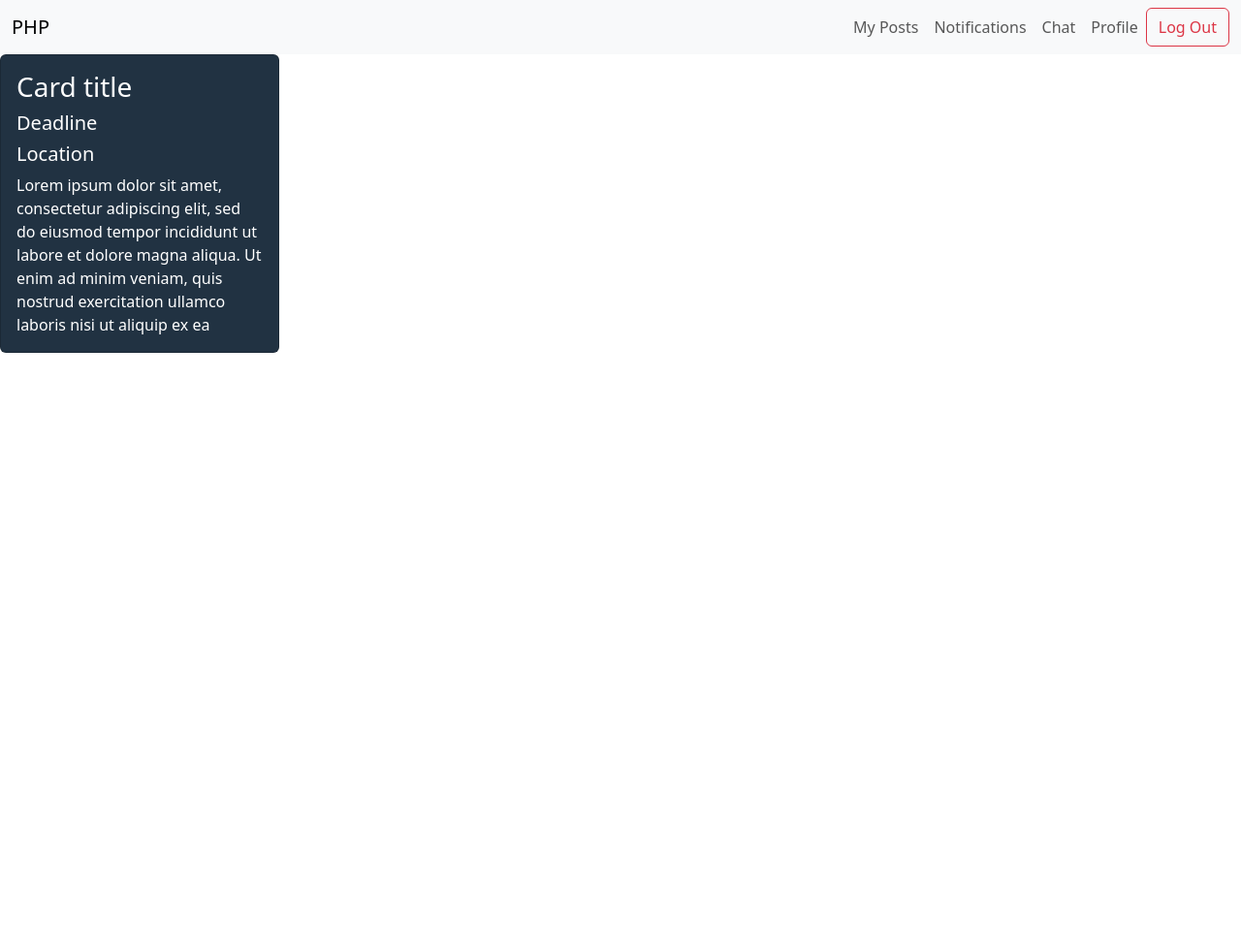
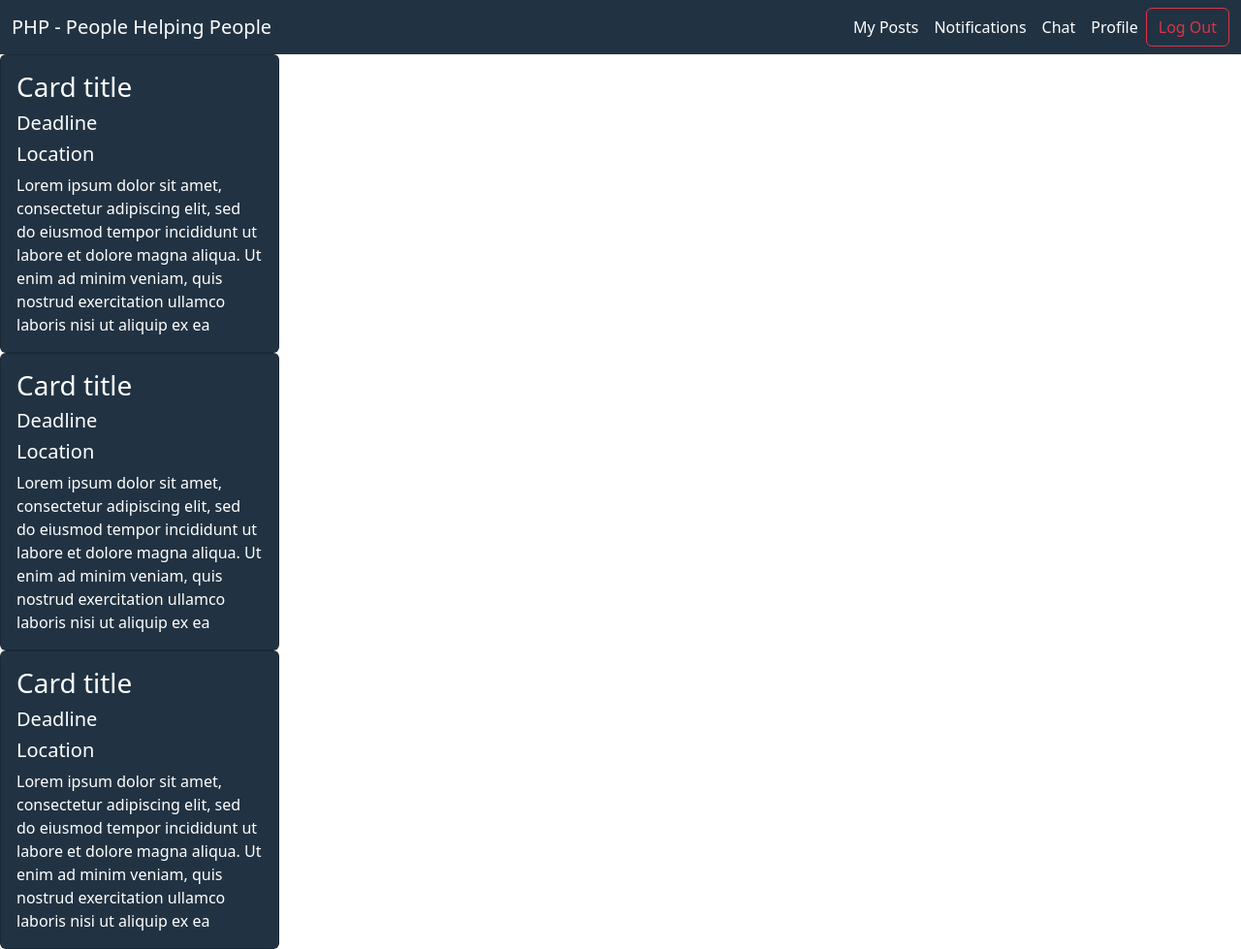
Before and after one commit to waltebra/WD302-PHP, a plain HTML site: page posts.html in a window 1280 px wide. Shown: the whole page at 97% size. Before the commit the page ends 800 px from the top, so only its background shows below. Drawn offline with nearby package versions, Linux system fonts and the light colour scheme.

Commit message:
added colors to the navbar

```diff
--- a/posts.html
+++ b/posts.html
@@ -11,18 +11,18 @@
     </head>
 
     <body>
-        <nav class="navbar navbar-expand-lg bg-body-tertiary">
+        <nav class="navbar navbar-expand-lg primary-bg">
             <div class="container-fluid">
-              <a class="navbar-brand active" href="landing.html">PHP</a>
+              <a class="navbar-brand active secondary" href="landing.html">PHP - People Helping People</a>
               <button class="navbar-toggler" type="button" data-bs-toggle="collapse" data-bs-target="#navbarNavAltMarkup" aria-controls="navbarNavAltMarkup" aria-expanded="false" aria-label="Toggle navigation">
                 <span class="navbar-toggler-icon"></span>
               </button>
               <div class="collapse navbar-collapse justify-content-end" id="navbarNavAltMarkup">
                 <div class="navbar-nav">
-                  <a class="nav-link" href="createpost.html">My Posts</a>
-                  <a class="nav-link" href="#">Notifications</a>
-                  <a class="nav-link" href="#">Chat</a>
-                  <a class="nav-link" href="#">Profile</a>
+                  <a class="nav-link secondary" href="createpost.html">My Posts</a>
+                  <a class="nav-link secondary" href="#">Notifications</a>
+                  <a class="nav-link secondary" href="#">Chat</a>
+                  <a class="nav-link secondary" href="#">Profile</a>
                   <button class="btn btn-outline-danger" type="submit" onclick="window.location.assign('login.html')">Log Out</button>
                 </div>
               </div>
@@ -38,6 +38,24 @@
                 <p class="card-text secondary">Lorem ipsum dolor sit amet, consectetur adipiscing elit, sed do eiusmod tempor incididunt ut labore et dolore magna aliqua. Ut enim ad minim veniam, quis nostrud exercitation ullamco laboris nisi ut aliquip ex ea</p>
               </div>
             </div>
+
+            <div class="card primary-bg" style="width: 18rem;">
+              <div class="card-body">
+                <h3 class="card-title secondary">Card title</h3>
+                <h5 class="card-title secondary">Deadline</h5>
+                <h5 class="card-title secondary">Location</h5>
+                <p class="card-text secondary">Lorem ipsum dolor sit amet, consectetur adipiscing elit, sed do eiusmod tempor incididunt ut labore et dolore magna aliqua. Ut enim ad minim veniam, quis nostrud exercitation ullamco laboris nisi ut aliquip ex ea</p>
+              </div>
+            </div>
+
+            <div class="card primary-bg" style="width: 18rem;">
+              <div class="card-body">
+                <h3 class="card-title secondary">Card title</h3>
+                <h5 class="card-title secondary">Deadline</h5>
+                <h5 class="card-title secondary">Location</h5>
+                <p class="card-text secondary">Lorem ipsum dolor sit amet, consectetur adipiscing elit, sed do eiusmod tempor incididunt ut labore et dolore magna aliqua. Ut enim ad minim veniam, quis nostrud exercitation ullamco laboris nisi ut aliquip ex ea</p>
+              </div>
+            </div>
           </section>
 
         <!--PLACE SCRIPTS-->
```
Also changed, not shown: createpost.html (+6 -6 lines), landing.html (+6 -6 lines).
